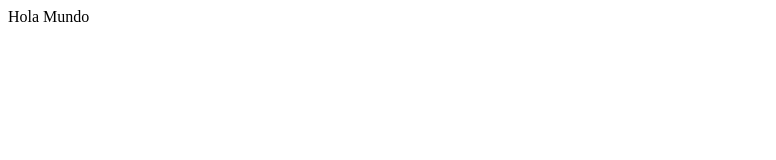
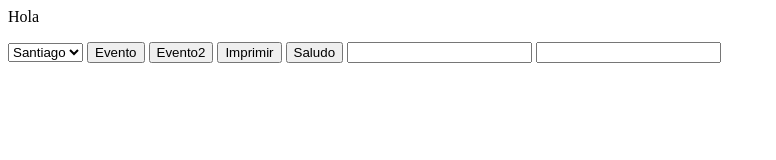
Before and after one commit to evivanco/dwm4, a plain HTML site: page productos.html in a window 1280 px wide. Shown: the whole page, without its empty margins (0-776 px from the left). Drawn offline with Linux system fonts and the light colour scheme.

Commit message:
Primer Javascript

```diff
--- a/productos.html
+++ b/productos.html
@@ -1,5 +1,103 @@
 <html>
+    <head>
+        <script>
+            function saludar(){
+                console.log("Hola");
+            }
+            function cambioTexto(e){
+                if (e.key === "Enter"){
+                    e.preventDefault();
+                    console.log("Hola " + document.getElementById("texto").value);
+                }
+            }
+            function validar(){
+                let valor = document.getElementById("texto2").value;
+                if (valor === ""){
+                    console.log("Texto vacio");
+                    document.getElementById("valTexto2").style.display = "";
+                } else {
+                    document.getElementById("valTexto2").style.display = "none";
+                }
+            }
+            let x, y, z;
+            x = 5;
+            y = 2;
+            z = x + y;
+            z = x % y;
+            z += 2; // z = z + 2;
+            z *= 2; // z = z * 2;
+            z = x ** y; // z = base(x)exp(y)
+            console.log(z);
+            // Estructuras control python and : javascript && - python or : javascript ||
+            if (z < 10 && y === 2){ // y == 2 -> "2" == 2 V -> "2" === 2 F
+                console.log("z unitario");
+            } else if(z < 20){
+                console.log("z decimal");
+            } else {
+                console.log("Otro Caso");
+            }
+            try {
+                console.log("Control");
+                throw "Muy Lento";
+            } catch (err) {
+                console.log(err);
+            }
+            let text;
+            if (Math.random() < 0.5){
+                console.log("Cara");
+            } else {
+                console.log("Sello");
+            }
+            console.log(typeof(z));
+            class Persona{}
+            const p = new Persona();
+            if (p instanceof Persona){
+                console.log("Es persona");
+            }
+            // iteraciones
+            for (let i=0; i < 3; i++) { // for i in range(3) : print(i)
+                console.log(i);
+            }
+            let j = 0;
+            while(j < 3){
+                console.log(j);
+                j++;
+            }
+            let k = 0;
+            do {
+                console.log(k);
+                k++
+            } while (k < 3);
+            const marcas = ["BMW", "Volvo", "Ford"];
+            let l=0;
+            let todasMarcas = "";
+            for(;marcas[l];){
+                todasMarcas += " " + marcas[l];
+                l++;
+            }
+            console.log(todasMarcas);
+            let m = 0;
+            let tMarcas = "";
+            while(marcas[m]){
+                tMarcas += " " + marcas[m];
+                m++
+            }
+            console.log(tMarcas);
+        </script>
+    </head>
     <body>
-        Hola Mundo
+        <p id="msg"></p>
+        <select name="comuna" id="com"></select>
+        <script>
+            console.log("Empezo Codigo");
+            document.getElementById("msg").innerText = "Hola";
+            document.getElementById("com").innerHTML = '<option value="1">Santiago</option><option value="2">Talca</option>';
+        </script>
+        <button type="button" onclick="alert('Clic');">Evento</button>
+        <button type="button" onclick="console.log('clic');">Evento2</button>
+        <button type="button" onclick="window.print();">Imprimir</button>
+        <button type="button" onclick="saludar();">Saludo</button>
+        <input type="text" id="texto" onkeyDown="cambioTexto(event);" />
+        <input type="text" id="texto2" onblur="validar();" /><span id="valTexto2" style="display:none; color:red">Debe Ingresar Texto</span>
     </body>
 </html>
```
